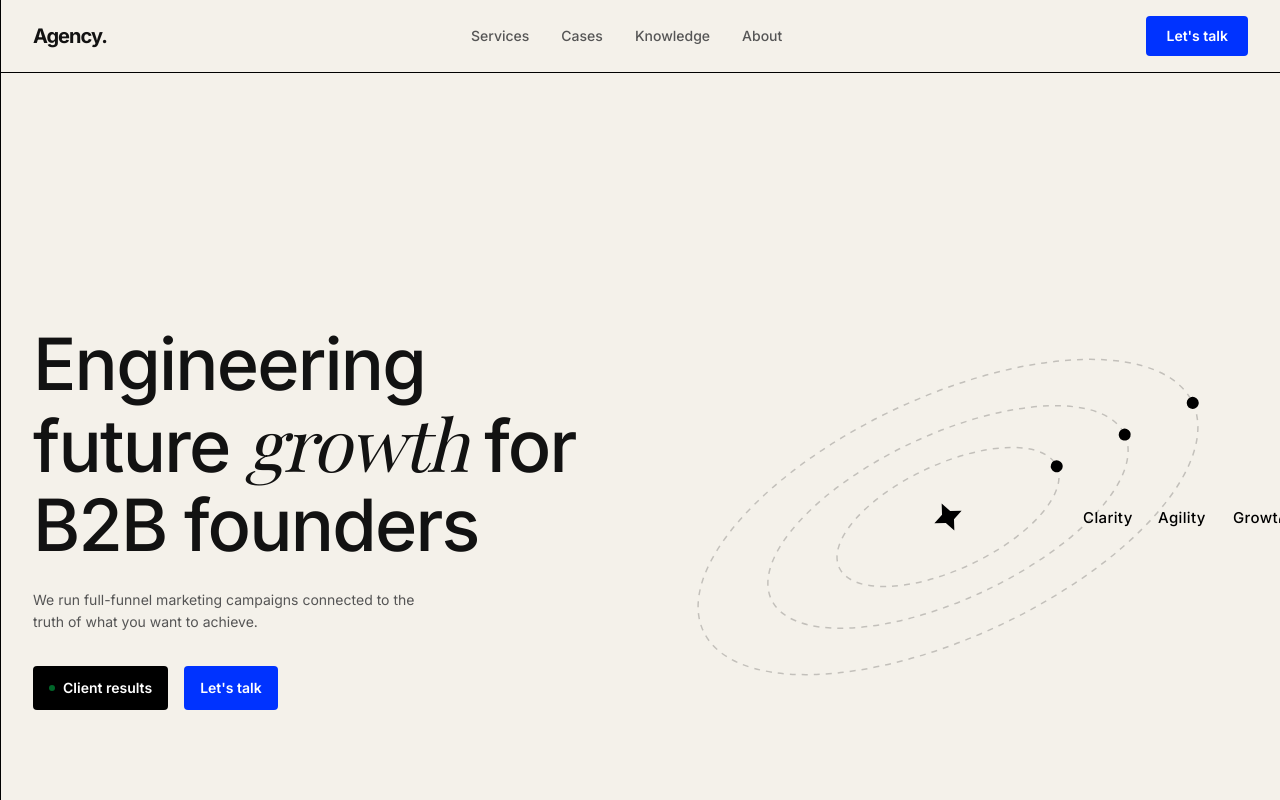
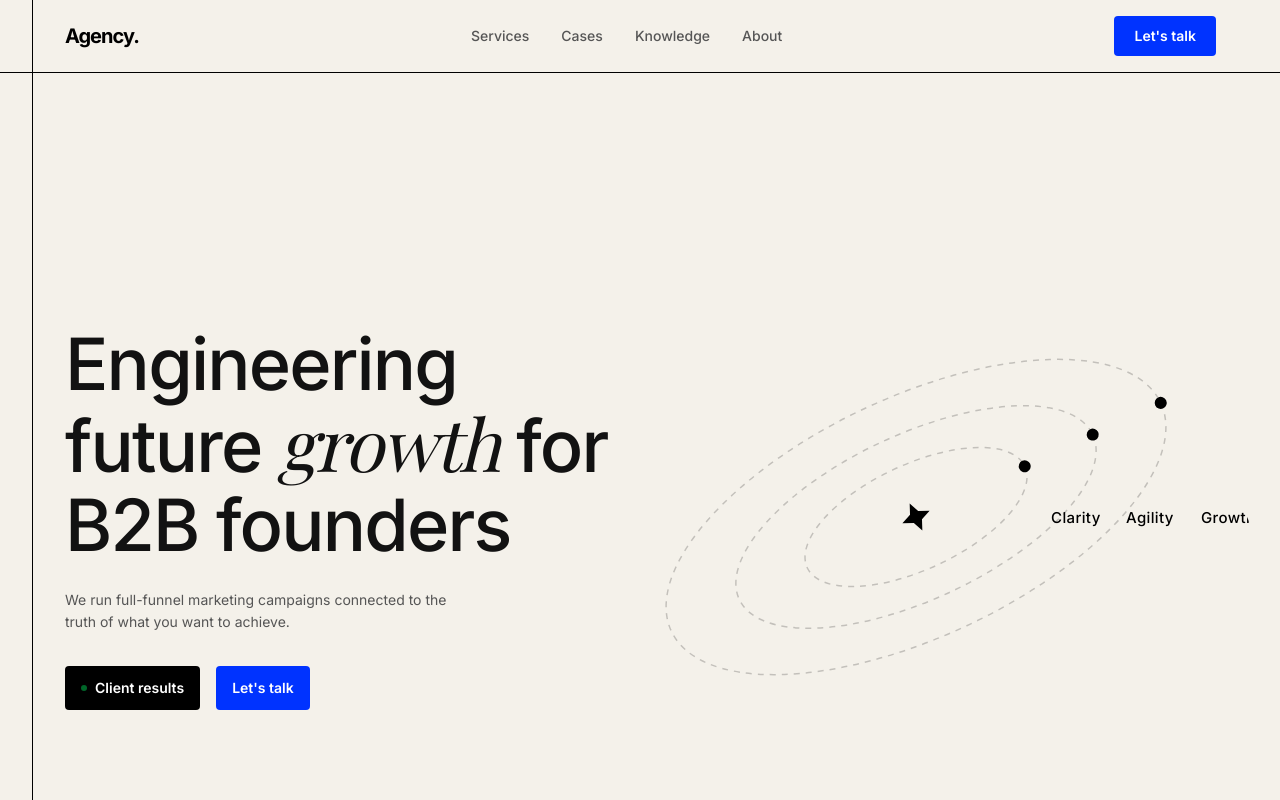
Before and after one commit to szymonr-biznes/szymon-rajski, a Next.js app: page / in a window 1280 px wide. Shown: the top 800 px of the page. Built offline with nearby package versions, Linux system fonts and the light colour scheme; a web font is replaced by a local one.

Commit message:
fix vertical line on different devices

```diff
--- a/components/comparison.tsx
+++ b/components/comparison.tsx
@@ -17,7 +17,7 @@ const trustEngine = [
 export function Comparison() {
   return (
     <section className="bg-[#F4F1EA] overflow-hidden">
-      <div className="mx-auto lg:mx-auto ml-3 lg:ml-auto max-w-[1400px] px-6 lg:px-8 py-32 text-center relative border-l border-black">
+      <div className="max-w-[1400px] w-[calc(100%-24px)] lg:w-[calc(100%-64px)] mx-auto px-6 lg:px-8 py-32 text-center relative border-l border-black">
 
         {/* Background Graphic */}
         <div className="absolute top-1/2 left-1/2 -translate-x-1/2 -translate-y-1/2 w-full max-w-[800px] h-[600px] pointer-events-none opacity-20">
--- a/components/footer-cta.tsx
+++ b/components/footer-cta.tsx
@@ -3,7 +3,7 @@ import Link from "next/link"
 export function FooterCTA() {
   return (
     <section className="bg-black text-white relative overflow-hidden">
-      <div className="mx-auto lg:mx-auto ml-3 lg:ml-auto max-w-[1400px] px-6 lg:px-8 pt-32 pb-48 md:pb-32 relative z-10 border-l border-white">
+      <div className="max-w-[1400px] w-[calc(100%-24px)] lg:w-[calc(100%-64px)] mx-auto px-6 lg:px-8 pt-32 pb-48 md:pb-32 relative z-10 border-l border-white">
         {/* Bottom Horizontal Line - Adjusted for mobile stack height */}
         <div className="absolute bottom-[180px] md:bottom-[64px] left-0 w-[2000px] h-[1px] bg-white z-20" />
 
--- a/components/founders-gallery.tsx
+++ b/components/founders-gallery.tsx
@@ -3,7 +3,7 @@ import Link from "next/link"
 export function FoundersGallery() {
   return (
     <section className="bg-[#F4F1EA] border-t border-black/10">
-      <div className="mx-auto lg:mx-auto ml-3 lg:ml-auto max-w-[1400px] px-6 lg:px-8 py-24 border-l border-black relative">
+      <div className="max-w-[1400px] w-[calc(100%-24px)] lg:w-[calc(100%-64px)] mx-auto px-6 lg:px-8 py-24 border-l border-black relative">
 
         <div className="flex flex-col md:flex-row justify-between items-end mb-16 gap-6">
           <h2 className="text-4xl md:text-5xl font-medium tracking-tight text-foreground max-w-2xl leading-[1.1]">
--- a/components/header.tsx
+++ b/components/header.tsx
@@ -1,8 +1,9 @@
 "use client"
 
-import { useState } from "react"
+import { useState, useEffect } from "react"
 import Link from "next/link"
 import { Menu, X } from "lucide-react"
+import { motion, useScroll, useMotionValueEvent } from "framer-motion"
 
 const navigation = [
   { name: "Services", href: "#" },
@@ -13,13 +14,60 @@ const navigation = [
 
 export function Header() {
   const [mobileMenuOpen, setMobileMenuOpen] = useState(false)
+  const { scrollY } = useScroll()
+  const [hidden, setHidden] = useState(false)
+  const [isDark, setIsDark] = useState(false)
+
+  useMotionValueEvent(scrollY, "change", (latest) => {
+    const previous = scrollY.getPrevious() ?? 0
+    if (latest > previous && latest > 150) {
+      setHidden(true)
+    } else {
+      setHidden(false)
+    }
+  })
+
+  useEffect(() => {
+    const handleScroll = () => {
+      const sections = document.querySelectorAll('section')
+      let currentIsDark = false
+
+      sections.forEach(section => {
+        const rect = section.getBoundingClientRect()
+        if (rect.top <= 40 && rect.bottom >= 40) {
+          if (section.classList.contains('bg-black')) {
+            currentIsDark = true
+          }
+        }
+      })
+      setIsDark(currentIsDark)
+    }
+
+    handleScroll()
+    window.addEventListener('scroll', handleScroll)
+    return () => window.removeEventListener('scroll', handleScroll)
+  }, [])
 
   return (
-    <header className="sticky top-0 z-50 w-full bg-background border-b border-black">
-      <nav className="mx-auto max-w-[1400px] ml-3 lg:ml-auto flex items-center justify-between px-6 lg:px-8 py-4 border-l border-black">
+    <motion.header
+      variants={{
+        visible: { y: 0 },
+        hidden: { y: "-100%" }
+      }}
+      animate={hidden ? "hidden" : "visible"}
+      transition={{ duration: 0.35, ease: "easeInOut" }}
+      className={`sticky top-0 z-50 w-full transition-colors duration-300 ${
+        isDark ? "bg-black border-b border-white" : "bg-[#F4F1EA] border-b border-black"
+      }`}
+    >
+      <nav className={`max-w-[1400px] w-[calc(100%-24px)] lg:w-[calc(100%-64px)] mx-auto flex items-center justify-between px-6 lg:px-8 py-4 border-l transition-colors duration-300 ${
+        isDark ? "border-white" : "border-black"
+      }`}>
         {/* Logo - left side */}
         <Link href="/" className="flex items-center gap-2">
-          <span className="text-xl font-bold tracking-tighter text-foreground">Agency.</span>
+          <span className={`text-xl font-bold tracking-tighter transition-colors duration-300 ${
+            isDark ? "text-white" : "text-black"
+          }`}>Agency.</span>
         </Link>
 
         {/* Desktop Navigation - centered */}
@@ -28,7 +76,9 @@ export function Header() {
             <Link
               key={item.name}
               href={item.href}
-              className="text-sm font-medium text-muted-foreground transition-colors hover:text-foreground"
+              className={`text-sm font-medium transition-colors duration-300 ${
+                isDark ? "text-gray-400 hover:text-white" : "text-muted-foreground hover:text-foreground"
+              }`}
             >
               {item.name}
             </Link>
@@ -52,23 +102,27 @@ export function Header() {
           onClick={() => setMobileMenuOpen(!mobileMenuOpen)}
         >
           <span className="sr-only">Open menu</span>
-          {mobileMenuOpen ? (
-            <X className="h-6 w-6 text-foreground" />
+          {isDark ? (
+            mobileMenuOpen ? <X className="h-6 w-6 text-white" /> : <Menu className="h-6 w-6 text-white" />
           ) : (
-            <Menu className="h-6 w-6 text-foreground" />
+            mobileMenuOpen ? <X className="h-6 w-6 text-black" /> : <Menu className="h-6 w-6 text-black" />
           )}
         </button>
       </nav>
 
       {/* Mobile Navigation */}
       {mobileMenuOpen && (
-        <div className="lg:hidden bg-background border-b border-border/40">
+        <div className={`lg:hidden border-b transition-colors duration-300 ${
+          isDark ? "bg-black border-white/10" : "bg-[#F4F1EA] border-border/40"
+        }`}>
           <div className="space-y-1 px-4 pb-4 pt-2">
             {navigation.map((item) => (
               <Link
                 key={item.name}
                 href={item.href}
-                className="block py-2 text-base font-medium text-foreground"
+                className={`block py-2 text-base font-medium transition-colors duration-300 ${
+                  isDark ? "text-white hover:bg-white/5" : "text-foreground hover:bg-black/5"
+                }`}
                 onClick={() => setMobileMenuOpen(false)}
               >
                 {item.name}
@@ -84,6 +138,6 @@ export function Header() {
           </div>
         </div>
       )}
-    </header>
+    </motion.header>
   )
 }
--- a/components/new-hero.tsx
+++ b/components/new-hero.tsx
@@ -6,7 +6,7 @@ import { motion } from "framer-motion"
 export function NewHero() {
   return (
     <section className="relative overflow-hidden">
-      <div className="mx-auto lg:mx-auto ml-3 lg:ml-auto max-w-[1400px] px-6 lg:px-8 pt-24 pb-32 lg:pt-36 lg:pb-48 flex flex-col lg:flex-row items-center justify-between relative z-10 border-l border-black">
+      <div className="max-w-[1400px] w-[calc(100%-24px)] lg:w-[calc(100%-64px)] mx-auto px-6 lg:px-8 pt-24 pb-32 lg:pt-36 lg:pb-48 flex flex-col lg:flex-row items-center justify-between relative z-10 border-l border-black">
 
         {/* Left Content */}
         <div className="max-w-2xl text-left flex-1">
--- a/components/problems-grid.tsx
+++ b/components/problems-grid.tsx
@@ -26,7 +26,7 @@ const problems = [
 export function ProblemsGrid() {
   return (
     <section className="bg-[#F4F1EA]">
-      <div className="mx-auto lg:mx-auto ml-3 lg:ml-auto max-w-[1400px] px-6 lg:px-8 py-24 border-l border-black relative">
+      <div className="max-w-[1400px] w-[calc(100%-24px)] lg:w-[calc(100%-64px)] mx-auto px-6 lg:px-8 py-24 border-l border-black relative">
 
         <div className="mb-16">
           <h2 className="text-4xl md:text-5xl font-medium tracking-tight text-foreground max-w-2xl leading-[1.1]">
--- a/components/testimonials.tsx
+++ b/components/testimonials.tsx
@@ -27,7 +27,7 @@ const testimonials = [
 export function Testimonials() {
   return (
     <section className="bg-[#F4F1EA]">
-      <div className="mx-auto lg:mx-auto ml-3 lg:ml-auto max-w-[1400px] px-6 lg:px-8 py-32 relative border-l border-black">
+      <div className="max-w-[1400px] w-[calc(100%-24px)] lg:w-[calc(100%-64px)] mx-auto px-6 lg:px-8 py-32 relative border-l border-black">
         <div className="grid grid-cols-1 lg:grid-cols-2 gap-16 items-start">
 
           {/* Left Side */}
--- a/components/trust-engine.tsx
+++ b/components/trust-engine.tsx
@@ -6,7 +6,7 @@ import { motion } from "framer-motion"
 export function TrustEngine() {
   return (
     <section className="bg-black text-white overflow-hidden relative">
-      <div className="mx-auto lg:mx-auto ml-3 lg:ml-auto max-w-[1400px] px-6 lg:px-8 py-32 relative z-10 border-l border-white">
+      <div className="max-w-[1400px] w-[calc(100%-24px)] lg:w-[calc(100%-64px)] mx-auto px-6 lg:px-8 py-32 relative z-10 border-l border-white">
 
         <div className="flex flex-col lg:flex-row items-center justify-between">
           <div className="max-w-2xl text-left">
```
